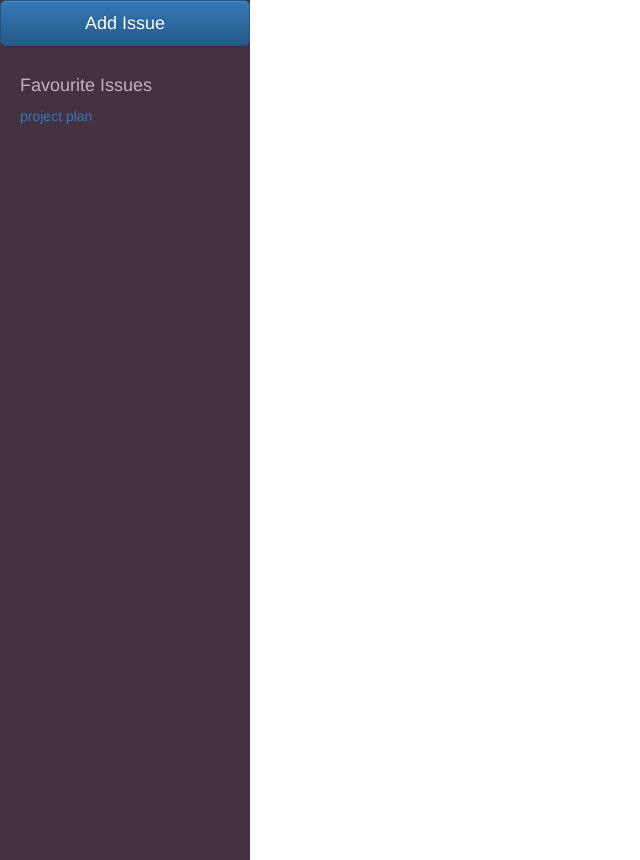
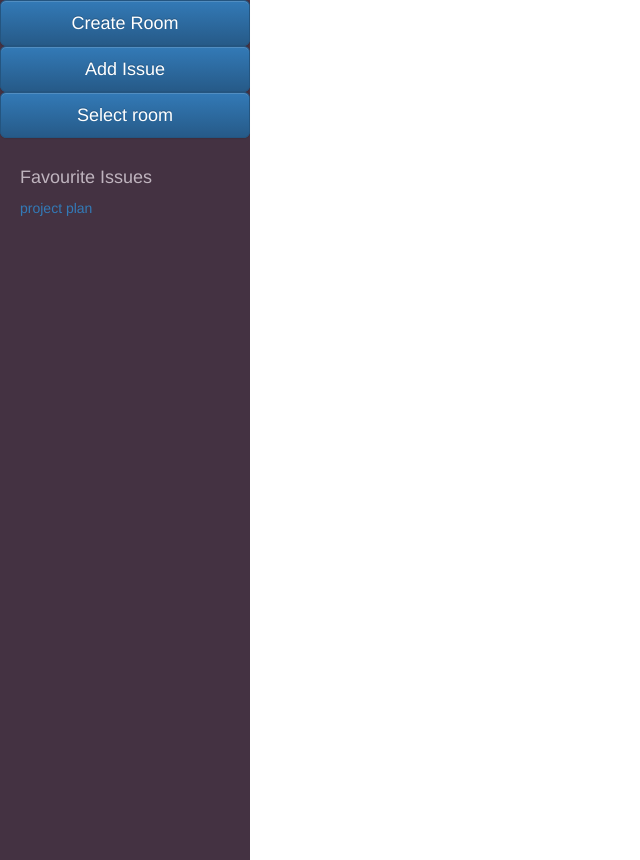
Before and after one commit to team-mario/chatting, a Django app: page /accounts/profile/ in a window 1280 px wide. Shown: the part 80-940 px from the top of the page, without its empty margins (0-640 px from the left). Run offline with Django 3.2, Linux system fonts and the light colour scheme; the visitor is signed in with stand-in values (Sample User, id 1); data comes from the database, SQL or seed files in the repository; data that the repository does not hold is empty; some libraries are stand-ins or nearby versions.

Commit message:
add room process and test code

```diff
--- a/chatting/assets/js/custom.js
+++ b/chatting/assets/js/custom.js
@@ -3,3 +3,9 @@ $(function () {
         $('#PostIssueChannelModal').modal('toggle');
     });
 });
+
+$(function () {
+    $('.room-modal').click(function(){
+        $('#RoomModal').modal('toggle');
+    });
+});
--- a/chatting/chatting/urls.py
+++ b/chatting/chatting/urls.py
@@ -30,6 +30,8 @@ urlpatterns = [
         'django.contrib.auth.views.password_change_done'),
     url(r'^accounts/profile/', 'team.views.index'),
     url(r'^issue/create$', 'team.views.channel_create', name='channel_create'),
+    url(r'^create/room', 'team.views.create_room'),
+    url(r'^room/detail/(?P<room_name>\S+)', 'team.views.room_detail'),
     url(r'^issue/channel/(?P<channel_name>\S+?)', 'team.views.channel_detail', name='channel_detail'),
     url(r'^', 'login.views.index'),
 ]
--- a/chatting/functional_tests/base.py
+++ b/chatting/functional_tests/base.py
@@ -47,10 +47,11 @@ class FunctionalTest(StaticLiveServerTestCase):
 
         self.wait_for_element_with_class('modal-header')
 
-        h4 = self.browser.find_element_by_class_name('modal-title')
+        h4 = self.browser.find_element_by_id('issue_title')
         self.assertIn('Create', h4.text)
 
-        # When issue channel's title and contents is filled user can submit through button.
+        # When issue channel's title and contents is
+        # filled user can submit through button.
         self.browser.find_element_by_id(
             'id_channel_name'
         ).send_keys('Test Issue')
--- a/chatting/functional_tests/issue/test_issue.py
+++ b/chatting/functional_tests/issue/test_issue.py
@@ -5,8 +5,10 @@ import time
 class IssueTest(FunctionalTest):
 
     def test_can_move_to_own_channel_in_list(self):
-        # If the user click the channel in list he moves to own corresponded channel.
+        # If the user click the channel in list
+        # he moves to own corresponded channel.
         self.post_issue_channel()
+
         sorted_issue_list = self.browser.find_element_by_class_name('sorted_issue_list')
         ul_list = sorted_issue_list.find_element_by_tag_name('ul')
         li_list = ul_list.find_element_by_tag_name('li')
--- a/chatting/functional_tests/message/test_message.py
+++ b/chatting/functional_tests/message/test_message.py
@@ -59,7 +59,8 @@ class NewVisitorTest(FunctionalTest):
         self.check_basic_layout()
 
         # start check message page
-        messages_input_container = self.browser.find_element_by_id('messages_input_container')
+        messages_input_container = \
+            self.browser.find_element_by_id('messages_input_container')
 
         # check messages input box
         messages_input_box = messages_input_container.find_element_by_id('msg')
--- a/chatting/message/views.py
+++ b/chatting/message/views.py
@@ -58,7 +58,8 @@ def message_receive(request):
                     dic = {}
                     dic['id'] = data.id
                     dic['sender'] = data.sender
-                    dic['time'] = str(data.create_datetime.strftime("%-I:%M %p"))
+                    dic['time'] = \
+                        str(data.create_datetime.strftime("%-I:%M %p"))
                     dic['content'] = data.content
                     messages.append(dic)
             messages = json.dumps(messages)
--- a/chatting/team/forms.py
+++ b/chatting/team/forms.py
@@ -1,11 +1,16 @@
 __author__ = 'judelee'
 from django import forms
 from team.models import IssueChannel
+from team.models import RoomChannel
 
 
 class IssueChannelForm(forms.models.ModelForm):
-    # channel_name = forms.CharField(label='Channel Name', max_length=30)
-    # channel_content = forms.CharField(label='Purpose(Optional)', max_length=255)
     class Meta:
         model = IssueChannel
         fields = {'channel_name', 'channel_content'}
+
+
+class RoomForm(forms.models.ModelForm):
+    class Meta:
+        model = RoomChannel
+        fields = {'room_name'}
--- a/chatting/team/models.py
+++ b/chatting/team/models.py
@@ -17,3 +17,10 @@ class HashTag(models.Model):
 
     def __str__(self):
         return self.tag_name
+
+
+class RoomChannel(models.Model):
+    issue_id = models.ForeignKey(IssueChannel, default=None, null=True)
+    room_name = models.CharField(max_length=30, unique=True,
+                                 default='', null=False)
+    issue_list = models.TextField(default='', null=True)
--- a/chatting/team/views.py
+++ b/chatting/team/views.py
@@ -1,29 +1,71 @@
 from django.shortcuts import render, redirect
 from .forms import IssueChannelForm
 from team.models import IssueChannel
+from team.models import RoomChannel
 from django.http import HttpResponseRedirect
+from team.forms import RoomForm
 from django.contrib.auth.decorators import login_required
+from django.contrib.auth.models import User
 
 
 @login_required(login_url='/accounts/login/')
 def index(request):
     # Check limiting access
     # if not request.user.is_authenticated():
-        # return redirect('/accounts/login/')
+        # return redirect('/accounts/login/') #처음 접속하면
 
     issue_channel_form = IssueChannelForm
+    room_form = RoomForm
+    room_list = RoomChannel.objects.values('room_name').distinct()
+    channel_name_list = []
+
+    try:
+        cur_room = request.session['cur_room']
+        room_q = RoomChannel.objects.get(room_name=cur_room)
+        channel_list = room_q.issue_list.split(' ')
+        for issue_id in channel_list:
+            if issue_id is not None and issue_id is not '':
+                integer_id = int(issue_id)
+                name = IssueChannel.objects.get(id=integer_id).channel_name
+                channel_name_list.append(name)
+    except:
+        cur_room = 'default'
+        name = request.user.get_username()
+        RoomChannel.objects.create(room_name=cur_room)
+        user_q = User.objects.get(username=name)
+        user_q.current_room = cur_room
+        request.session['cur_room'] = cur_room
+
     return render(request, 'common/base.html', {'issue_channel_form': issue_channel_form,
-                                                'issue_channel': IssueChannel.objects.all()})
+                                                'issue_channel': channel_name_list,
+                                                'room_form': room_form,
+                                                'room_list': room_list})
 
 
 @login_required(login_url='/accounts/login/')
 def channel_create(request):
     if request.method == 'POST':
         # Below codes needs code refactoring.
-        user = request.user
+        cur_room = request.session['cur_room']
+        user_name = request.user.get_username()
+
         channel_name = request.POST.get('channel_name')
         channel_content = request.POST.get('channel_content')
-        IssueChannel.objects.create(user=user, channel_name=channel_name, channel_content=channel_content)
+
+        issue_channel = IssueChannel(channel_name=channel_name, channel_content=channel_content)
+        user = User.objects.get(username=user_name)
+        issue_channel.user = user
+        issue_channel.save()
+
+        if cur_room is not None:
+            room_q = RoomChannel.objects.get(room_name=cur_room)
+            room_q.issue_id_id = issue_channel.id
+
+            room_list = room_q.issue_list
+            issue_id = str(issue_channel.id)
+            result_room = room_list + " " + issue_id
+            room_q.issue_list = result_room
+            room_q.save()
 
     return HttpResponseRedirect('../accounts/profile/')
 
@@ -31,3 +73,22 @@ def channel_create(request):
 @login_required(login_url='/accounts/login/')
 def channel_detail(request, channel_name):
     return redirect('/messages/project-plan')
+
+
+@login_required(login_url='/accounts/login/')
+def room_detail(request, room_name):
+    request.session['cur_room'] = room_name
+    return HttpResponseRedirect('/accounts/profile/')
+
+
+@login_required(login_url='/accounts/login/')
+def create_room(request):
+    if request.method == 'POST':
+        room_name = str(request.POST.get('room_name'))
+        name = request.user.get_username()
+        RoomChannel.objects.create(room_name=room_name)
+        user_q = User.objects.get(username=name)
+        user_q.current_room = room_name
+        request.session['cur_room'] = room_name
+
+    return HttpResponseRedirect('../accounts/profile/')
--- a/chatting/templates/common/base.html
+++ b/chatting/templates/common/base.html
@@ -37,6 +37,48 @@
             });
         });
     </script>
+    <script>
+        $(function(){
+            $("#room_dialog").dialog({
+                autoOpen:false,
+                position:[100,200],
+                modal:true,
+                resizable:false,
+
+                buttons:{
+                    "확인":function(){
+                        $(this).dialog("close");
+                    },"취소":function(){
+                        $(this).dialog("close");
+                    }
+                }
+            });
+
+            $("#room_btn").on("click",function(){
+                $("#room_dialog").dialog("open");
+                var ul = document.getElementById("list");
+                {% for room in room_list.all %}
+                    var text = '{{ room.room_name }}';
+                    var li = document.createElement("li");
+                    li.setAttribute("id", "element");
+                    var a = document.createElement('a');
+                    var linkText = document.createTextNode(text);
+                    a.appendChild(linkText);
+                    a.title = text;
+                    var temp_href = "../../room/detail/";
+                    a.href = temp_href+text;
+                    li.appendChild(document.body.appendChild(a));
+                    ul.appendChild(li);
+                {% endfor %}
+            });
+            $('#room_dialog').on('dialogclose', function(event) {
+                var ul = document.getElementById("list");
+                while(ul.firstChild ){
+                    ul.removeChild(ul.firstChild);
+                }
+            });
+        });
+    </script>
 </head>
 <body>
     <div id="wrap" class="clearfix">
@@ -53,9 +95,10 @@
         </div>
     </div>
         <div id="nav">
-
             <div class='post_issue'>
+                <button type="button" id="btn_create_room" class="btn btn-lg btn-primary room-modal">Create Room</button>
                 <button type="button" id="btn_post_issue" class="btn btn-lg btn-primary open-modal">Add Issue</button>
+                <button type="button" id="room_btn" class="btn btn-lg btn-primary select-room-modal">Select room</button>
                 {% block post_issue_block %}
                 {% endblock %}
             </div>
@@ -63,20 +106,38 @@
             <div class='sorted_issue_list'>
                 <h2>Favourite Issues</h2>
                 <ul>
-                    {% for channel in issue_channel.all %}
-                        <li><a href="{% url 'channel_detail' channel.channel_name %}">{{ channel.channel_name }}</a></li>
+                    {% for channel in issue_channel %}
+                        <li><a href="{% url 'channel_detail' channel %}">{{ channel }}</a></li>
                     {% endfor %}
                 </ul>
                 <a href="/messages/project-plan" id="project-plan">project plan</a>
             </div>
+        </div>
+        <div id="RoomModal" class="modal fade">
+            <div class="modal-dialog">
+                <div class="modal-content">
+                    <div class="modal-header">
+                        <button type="button" class="close" data-dismiss="modal" aria-hidden="true" style="width:10%;">&times;</button>
+                        <h4 id="room_title" class="modal-title">Create a Room</h4>
+                    </div>
+                    <div class="modal-body">
+                        <form action="../../create/room" method="post">
+                            {% csrf_token %}
+                            {{ room_form }}
+                            <button type="button" class="btn btn-default" data-dismiss="modal">Close</button>
+                            <button type="submit" class="btn btn-primary" id="btn_room_submit">Create a room</button>
+                        </form>
+                    </div>
 
+                </div>
+            </div>
         </div>
         <div id="PostIssueChannelModal" class="modal fade">
             <div class="modal-dialog">
                 <div class="modal-content">
                     <div class="modal-header">
                         <button type="button" class="close" data-dismiss="modal" aria-hidden="true" style="width:10%;">&times;</button>
-                        <h4 class="modal-title">Create A Issue Channel</h4>
+                        <h4 id="issue_title" class="modal-title">Create A Issue Channel</h4>
                     </div>
                     <div class="modal-body">
                         <form action="../../issue/create" method="post">
@@ -104,6 +165,9 @@
         </ul>
     </div>
 
-
+<div id="room_dialog" title="Select room">
+    <ul id="list">
+    </ul>
+</div>
 </body>
 </html>
```
Also changed, not shown: chatting/team/tests/test_forms.py (+34 -0 lines), chatting/team/migrations/0002_roomchannel.py (added), chatting/templates/registration/login.html (line endings or trailing spaces). Lines whose indentation alone changed are shown as unchanged.
